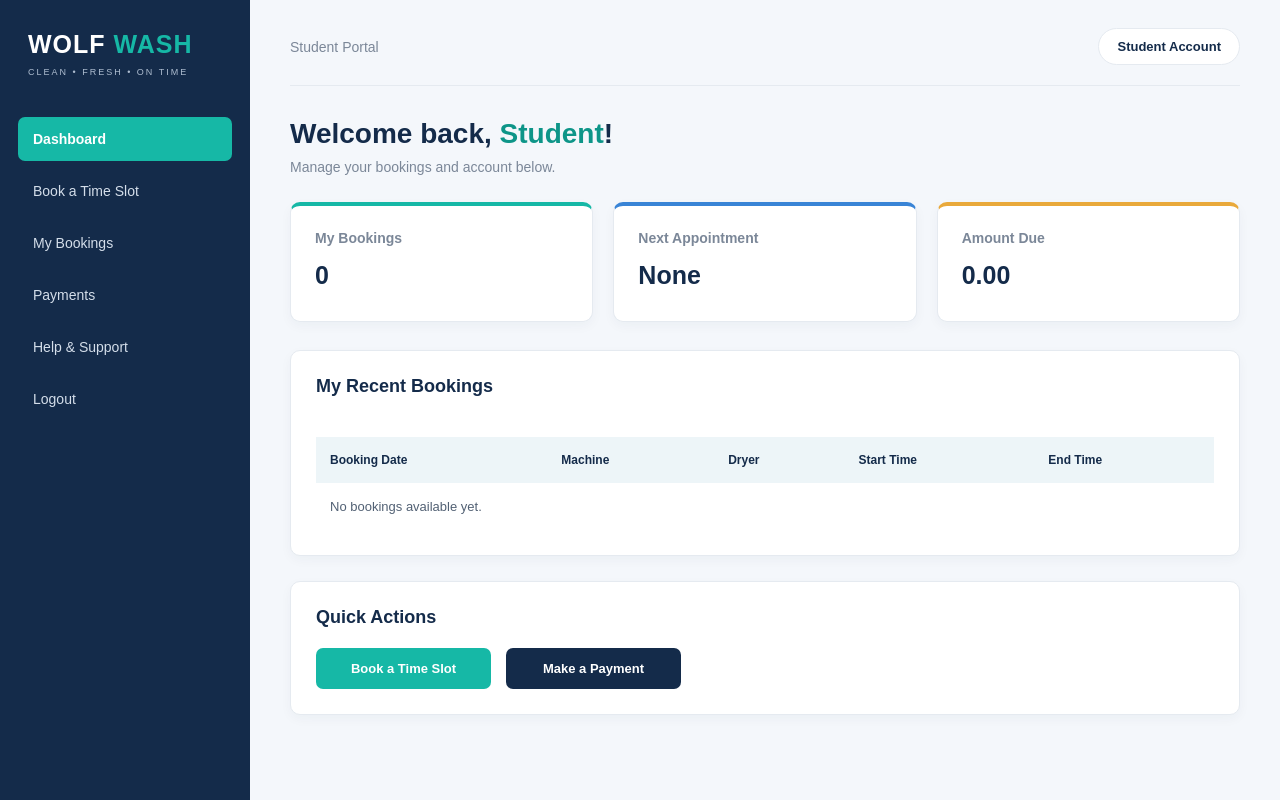
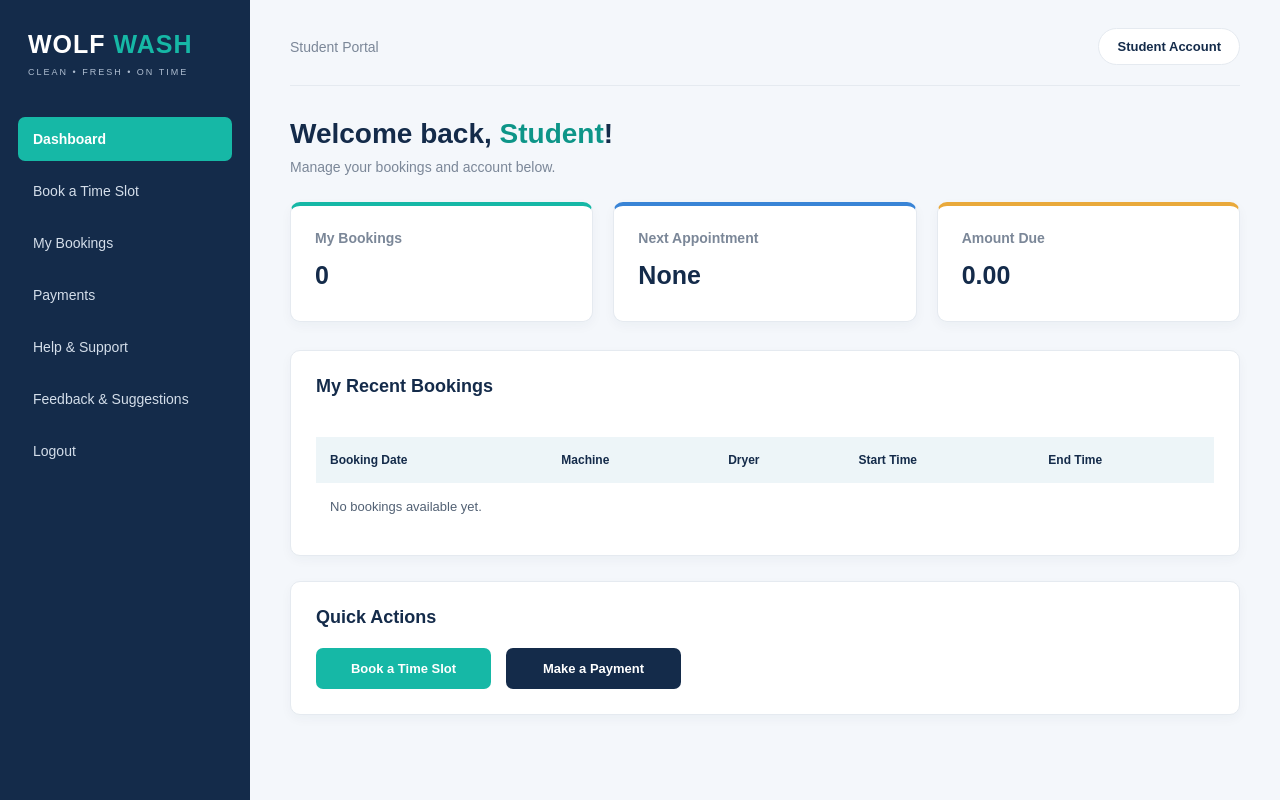
Before and after one commit to lawrey24/Wolf-Wash, a Spring app: template src/main/resources/templates/student-dashboard.html in a window 1280 px wide. Run offline with Thymeleaf, Linux system fonts and the light colour scheme; the template is opened without the code that fills it, so the values that code supplies are empty; database files in the repository are not loaded.

Commit message:
Add feedback link to student dashbooard

```diff
--- a/src/main/resources/templates/student-dashboard.html
+++ b/src/main/resources/templates/student-dashboard.html
@@ -42,6 +42,10 @@
             <a href="/student/support">
                 Help & Support
             </a>
+
+			<a href="/student/feedback">
+				Feedback & Suggestions
+			</a>
 
             <a href="/logout">
                 Logout
```
